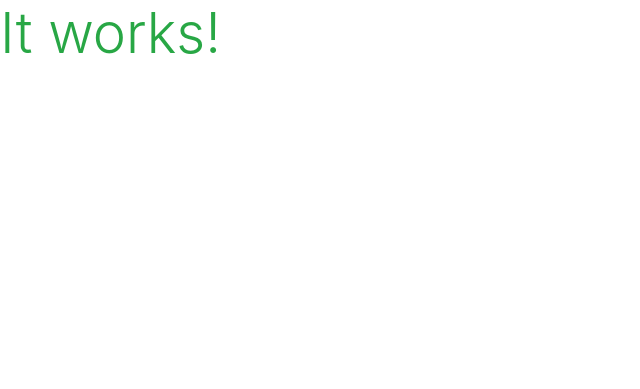
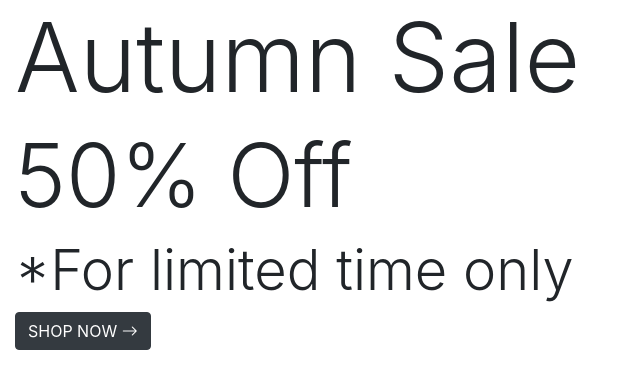
Before and after one commit to seamusmacg/fixit_v1, a Django app: page / in a window 1280 px wide. Shown: the top 389 px of the page, without its empty margins (0-640 px from the left). Run offline with Django 3.2, Linux system fonts and the light colour scheme; some libraries are stand-ins or nearby versions.

Commit message:
Added homepage base html

```diff
--- a/home/templates/home/index.html
+++ b/home/templates/home/index.html
@@ -2,5 +2,31 @@
 {% load static %}
 
 {% block content %}
-<h1 class="display-4 text-success">It works!</h1>
+<!-- Callout Section -->
+<section>
+    <!-- Callout Image -->
+    <div class="w-100">
+        <div class="container-fluid h-100">
+            <div class="row align-items-center">
+                <div class="col-12">
+
+                    <!-- Heading -->
+                    <h1 class="display-1">Autumn Sale</h1>
+
+                    <!-- Heading -->
+                    <h2 class="display-2">50% Off</h2>
+
+                    <!-- Heading -->
+                    <h4 class="display-4">*For limited time only</h4>
+
+                    <a class="btn btn-dark text-uppercase py-6" href="#" role="button">Shop Now <i
+                            class="bi bi-arrow-right"></i></a>
+
+                </div>
+
+            </div>
+
+        </div>
+    </div>
+</section>
 {% endblock %}
--- a/templates/base.html
+++ b/templates/base.html
@@ -18,6 +18,7 @@
     <!-- Bootstrap CSS -->
     <link rel="stylesheet" href="https://stackpath.bootstrapcdn.com/bootstrap/4.4.1/css/bootstrap.min.css"
         integrity="sha384-Vkoo8x4CGsO3+Hhxv8T/Q5PaXtkKtu6ug5TOeNV6gBiFeWPGFN9MuhOf23Q9Ifjh" crossorigin="anonymous">
+    <link rel="stylesheet" href="https://cdn.jsdelivr.net/npm/bootstrap-icons@1.3.0/font/bootstrap-icons.css">
     {% endblock %}
 
     {% block extra_css %}
@@ -46,6 +47,7 @@
 
 <body>
     <header class="container-fluid fixed-top"></header>
+
     {% if messages %}
     <div class="message-container"></div>
     {% endif %}
```
